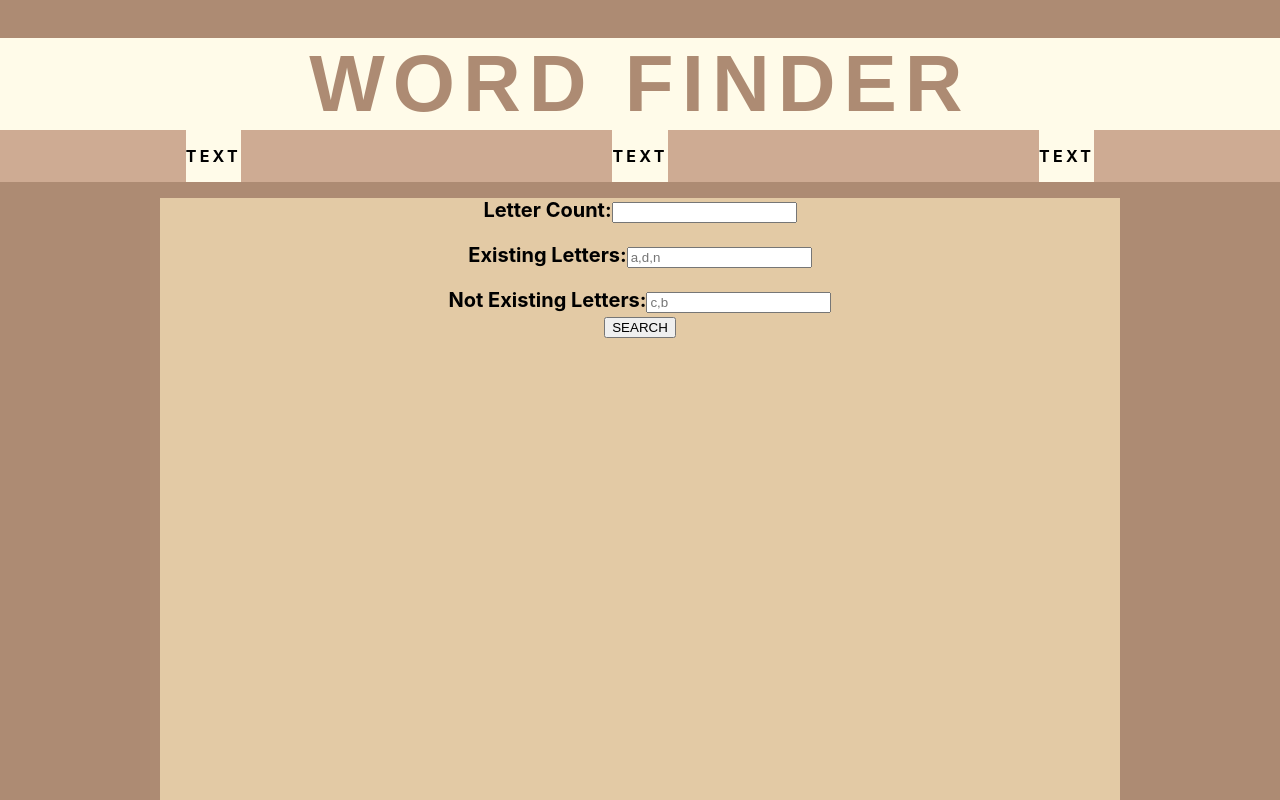
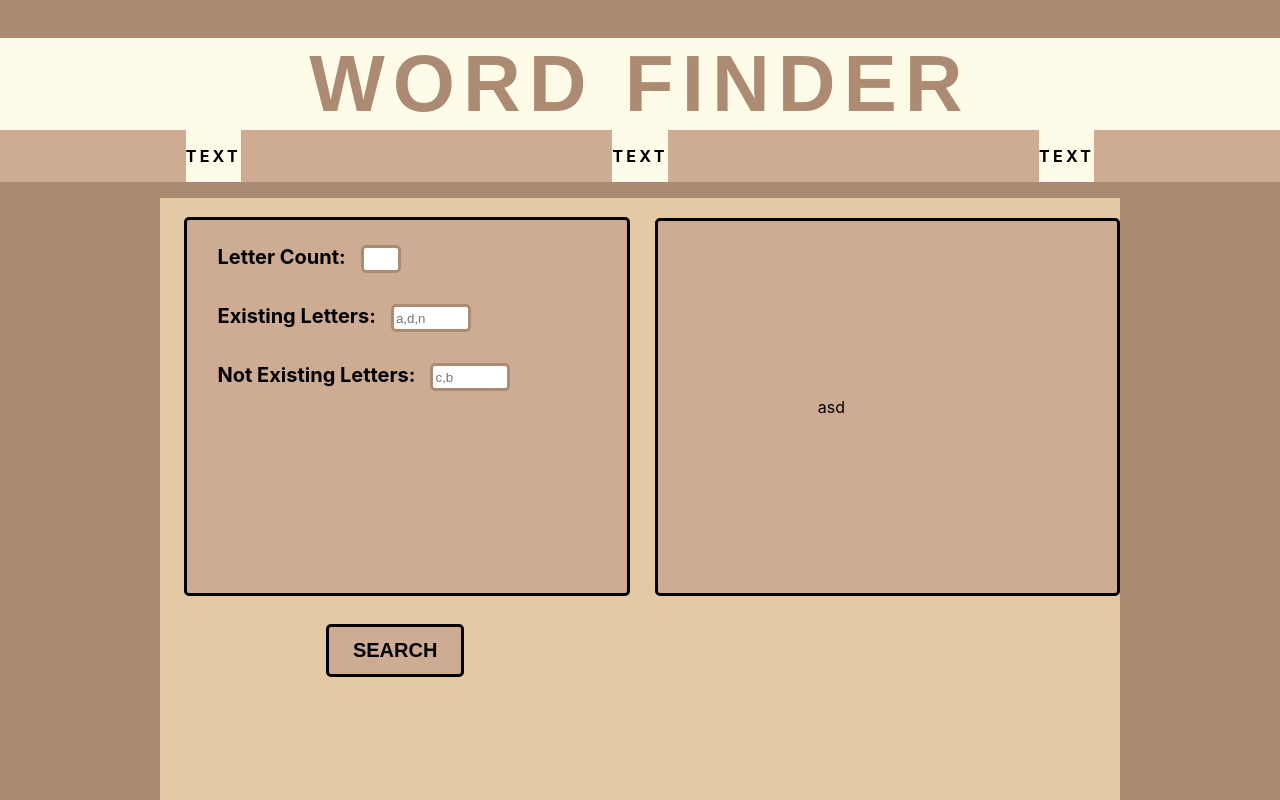
Before and after one commit to berke-cura/word-finder-fe, a React (Create React App) app: page / in a window 1280 px wide. Built offline with nearby package versions, Linux system fonts and the light colour scheme.

Commit message:
Update: Homepage style

```diff
--- a/src/components/searchWord/index.js
+++ b/src/components/searchWord/index.js
@@ -3,8 +3,6 @@ import React, { useState } from 'react';
 
 
 const SearchWord =  () => {
-
-
     const [searchInfo, setSearchInfo] = useState({
         letterCount: "",
         existLetters: "",
@@ -32,12 +30,16 @@ const SearchWord =  () => {
         const inputs=[];
         for(let i=0; i<value; i++){
           inputs.push(
-          <div><label>{(i+1) + ".Letter:"}</label><input
-          type="text"
-          name={(i+1)}
-          onChange={handleChange}
-          maxLength="1"
-          /></div>
+          <Styled.LetterBoxes>
+          <Styled.LetterInput className='LetterBox'
+            size='5'
+            type="text"
+            name={(i+1)}
+            onChange={handleChange}
+            maxLength="1"
+            placeholder={(i+1) + "."}
+          />
+          </Styled.LetterBoxes>
           )
         }
         return inputs;
@@ -45,8 +47,9 @@ const SearchWord =  () => {
 
     return (
         <Styled.Form>
-          <label>Letter Count:</label>
-          <input
+          <Styled.InputArea>
+          <Styled.Label1>Letter Count:</Styled.Label1>
+          <Styled.Input1
             type="number"
             name="letterCount"
             value={searchInfo.letterCount}
@@ -54,8 +57,8 @@ const SearchWord =  () => {
             max="22"
           /><p/>
 
-          <label>Existing Letters:</label>
-          <input
+          <Styled.Label2>Existing Letters:</Styled.Label2>
+          <Styled.Input2
             type="text"
             name="existLetters"
             placeholder="a,d,n"
@@ -63,16 +66,24 @@ const SearchWord =  () => {
             onChange={handleChange}
           /><p/>
 
-          <label>Not Existing Letters:</label>
-          <input
+          <Styled.Label3>Not Existing Letters:</Styled.Label3>
+          <Styled.Input3
             type="text"
             name="notExistLet"
             placeholder="c,b"
             value={(searchInfo.notExistLet)}
             onChange={handleChange}
           />
-          <div>{renderInputs(searchInfo.letterCount)}</div>
-          <button onClick={handleSubmit}>SEARCH</button>
+          </Styled.InputArea>
+          <Styled.OutputArea>
+            <p>asd</p>
+          </Styled.OutputArea>
+          <Styled.LetterBoxes>
+            <div>{renderInputs(searchInfo.letterCount)}</div>
+          </Styled.LetterBoxes>
+          <Styled.SearchButton onClick={handleSubmit}>SEARCH
+{/*             <button onClick={handleSubmit}>SEARCH</button>
+ */}          </Styled.SearchButton>
         </Styled.Form>
     )
 }
--- a/src/components/searchWord/style.js
+++ b/src/components/searchWord/style.js
@@ -1,13 +1,135 @@
 import styled from 'styled-components'
 
 
+
 export const Form = styled.div`
-  display: block;
-  color: black;
-  font-size: 20px;
-  font-weight: bold;
-
+  display: grid;
     &:focus {
 }
+`
+
+export const InputArea = styled.div`
+ @media screen and (max-width: 1024) {
+        width: 50%;
+        padding: 10px;
+    }
+ @media screen and (max-width: 768px) {
+        width: 80%;
+        padding: 10px;
+        margin: auto;
+        margin-top: 5%;
+        font-size: 15px;
+      }
+  grid-row:1;
+  background-color: #CEAB93;
+  padding: 10px;
+  margin-left:5%;
+  margin-top: 4%;
+  border: 3px solid black;
+  border-radius: 5px;
+`
+
+export const OutputArea = styled.div`
+  background-color: #CEAB93;
+  padding: 160px;
+  margin-left:5%;
+  margin-top: 4%;
+  border: 3px solid black;
+  border-radius: 5px;
+  grid-row: 1;
+`
+
+export const LetterBoxes = styled.div`
+grid-row:2;
+display: inline-flex;
+margin: auto;
+margin-top: 3%;
+/* background-color: #CEAB93; */
+border-radius: 5px;
+`
+
+export const LetterInput = styled.input`
+border: 3px solid #AD8B73;
+width: 35px;
+height: 35px;
+margin: 2px;
+margin-top: 5px;
+margin-bottom: 5px;
+border-radius: 5px;
+font-size: 30px;
+`
+
+
+export const SearchButton = styled.button`
+grid-row:3;
+margin: auto;
+margin-top: 3%;
+border: 3px solid black;
+background-color: #CEAB93;
+font-weight: bolder;
+font-size: 20px;
+border-radius: 5px;
+padding: 12px 24px;
+text-decoration: none;
+cursor: pointer;
+`
+
+export const Input1 = styled.input`
+border: 3px solid #AD8B73;
+width: 30px;
+height: 20px;
+margin: 15px;
+margin-top: 15px;
+margin-bottom: 10px;
+border-radius: 5px;
+`
+export const Label1 = styled.label`
+font-size: 20px;
+font-weight: bolder;
+margin-left: 5%;
+margin-bottom: 10px;
 
 `
+
+
+
+export const Input2 = styled.input`
+border: 3px solid #AD8B73;
+width: 70px;
+height: 20px;
+margin: 15px;
+margin-top: 5px;
+margin-bottom: 5px;
+border-radius: 5px;
+margin-bottom: 10px;
+
+`
+export const Label2 = styled.label`
+font-size: 20px;
+font-weight: bolder;
+margin-left: 5%;
+margin-bottom: 10px;
+
+`
+
+
+
+
+export const Input3 = styled.input`
+border: 3px solid #AD8B73;
+width: 70px;
+height: 20px;
+margin: 15px;
+margin-top: 5px;
+margin-bottom: 5px;
+border-radius: 5px;
+margin-bottom: 10px;
+
+`
+export const Label3 = styled.label`
+font-size: 20px;
+font-weight: bolder;
+margin-left: 5%;
+margin-bottom: 10px;
+
+`
--- a/src/components/sectionContainer/style.js
+++ b/src/components/sectionContainer/style.js
@@ -10,7 +10,6 @@ export const Box = styled.div`
     @media screen and (max-width: 768px) {
         width: 85%;
     }
-    text-align: center;
     width: 75%;
     height: 100vh;
     margin: auto;
```
Also changed, not shown: 1 other file (tests, documents, lock files or other folders).
